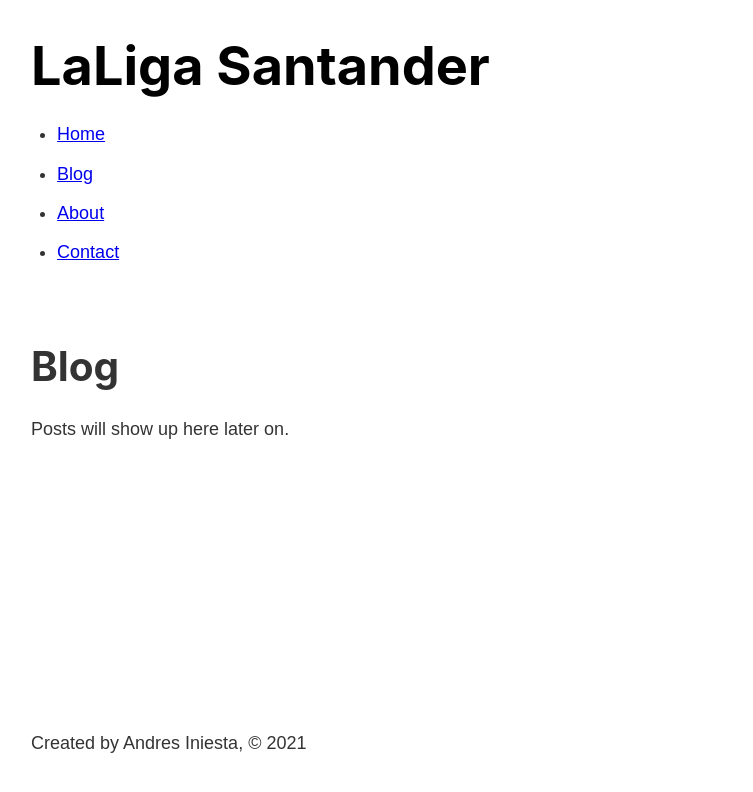
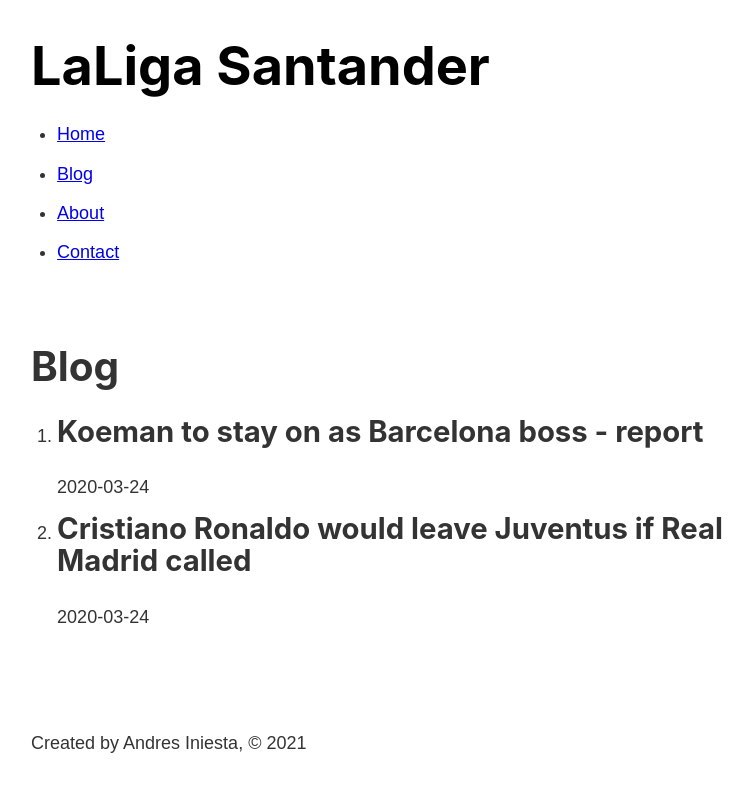
Before and after one commit to anandhanedom/gatsby-helloworld, a Gatsby site: page /blog in a window 1280 px wide. Shown: the whole page, without its empty margins (252-1005 px from the left). Built offline with nearby package versions, Linux system fonts and the light colour scheme; Gatsby itself is replaced by a stand-in of ours.

Commit message:
Render md file content

```diff
--- a/src/pages/blog.js
+++ b/src/pages/blog.js
@@ -1,12 +1,35 @@
 import React from "react";
+import { graphql, useStaticQuery } from "gatsby";
 
 import Layout from "../components/layout";
 
 const BlogPage = () => {
+  const data = useStaticQuery(graphql`
+    query {
+      allMarkdownRemark {
+        edges {
+          node {
+            frontmatter {
+              title
+              date
+            }
+          }
+        }
+      }
+    }
+  `);
+
   return (
     <Layout>
       <h1>Blog</h1>
-      <p>Posts will show up here later on.</p>
+      <ol>
+        {data.allMarkdownRemark.edges.map(post => (
+          <li>
+            <h2>{post.node.frontmatter.title}</h2>
+            <p>{post.node.frontmatter.date}</p>
+          </li>
+        ))}
+      </ol>
     </Layout>
   );
 };
```
Also changed, not shown: src/posts/koeman.md (renamed from src/posts/react.md, +2 -2 lines), src/posts/ronaldo.md (renamed from src/posts/gatsby.md, +2 -2 lines).
